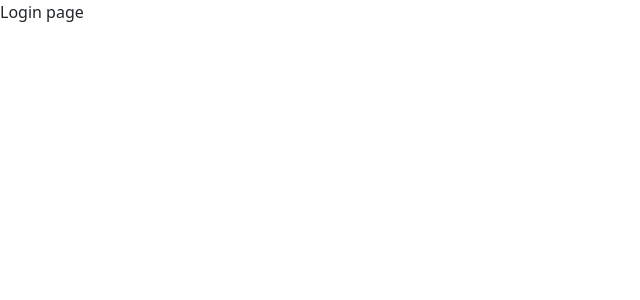
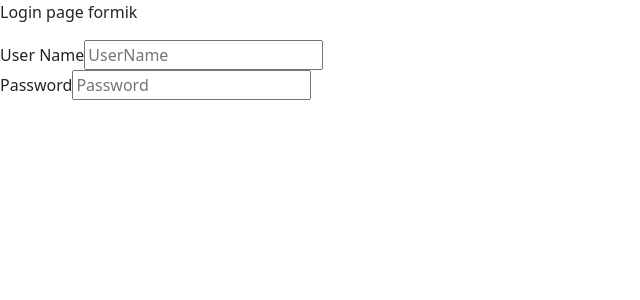
Before and after one commit to FFire/frontend-project-lvl4, a React (Create React App) app: page /login in a window 1280 px wide. Shown: the top 300 px of the page, without its empty margins (0-640 px from the left). Built offline with nearby package versions, Linux system fonts and the light colour scheme.

Commit message:
add: formik and yup fired up

```diff
--- a/src/App.js
+++ /dev/null
@@ -1,18 +0,0 @@
-import { Route, Routes } from "react-router-dom";
-import NotFoundPage from "./pages/NotFoundPage.jsx";
-import LoginPage from "./pages/LoginPage.jsx";
-import MainPage from "./pages/MainPage.jsx";
-
-function App() {
-  return (
-    <div>
-      <Routes>
-        <Route path="/" element={<MainPage />} />
-        <Route path="/login" element={<LoginPage />} />
-        <Route path="*" element={<NotFoundPage />} />
-      </Routes>
-    </div>
-  );
-}
-
-export default App;
--- /dev/null
+++ b/src/components/App.jsx
@@ -0,0 +1,14 @@
+import { Route, Routes } from "react-router-dom";
+import { NotFoundPage } from "../pages/NotFoundPage.jsx";
+import { LoginPage } from "../pages/LoginPage.jsx";
+import { MainPage } from "../pages/MainPage.jsx";
+
+export const App = () => (
+  <div>
+    <Routes>
+      <Route path="/" element={<MainPage />} />
+      <Route path="/login" element={<LoginPage />} />
+      <Route path="*" element={<NotFoundPage />} />
+    </Routes>
+  </div>
+);
--- /dev/null
+++ b/src/components/LoginForm.jsx
@@ -0,0 +1,65 @@
+import { Formik, Form, useField } from "formik";
+import * as Yup from "yup";
+
+const initialValues = {
+  username: "",
+  password: "",
+};
+
+const validationSchema = Yup.object({
+  username: Yup.string()
+    .max(15, "Must be 15 characters or less")
+    .min(4, "Must be 4 characters or more")
+    .required("Required"),
+  password: Yup.string()
+    .max(15, "Must be 15 characters or less")
+    .min(6, "Must be 6 characters or more")
+    .required("Required"),
+});
+
+const onSubmit = (values) => {
+  console.log(values);
+};
+
+const TextInput = ({ label, ...props }) => {
+  const [field, meta] = useField(props);
+
+  return (
+    <>
+      <label htmlFor={props.id || props.name}>{label}</label>
+      <input className="text-input" {...field} {...props} />
+      {meta.touched && meta.error ? (
+        <div className="error">{meta.error}</div>
+      ) : null}
+      <br />
+    </>
+  );
+};
+
+export const LoginForm = (props) => {
+  return (
+    <>
+      <p>Login page formik</p>
+      <Formik
+        initialValues={initialValues}
+        validationSchema={validationSchema}
+        onSubmit={onSubmit}
+      >
+        <Form>
+          <TextInput
+            label="User Name"
+            name="username"
+            type="text"
+            placeholder="UserName"
+          />
+          <TextInput
+            label="Password"
+            name="password"
+            type="text"
+            placeholder="Password"
+          />
+        </Form>
+      </Formik>
+    </>
+  );
+};
--- a/src/index.js
+++ b/src/index.js
@@ -1,12 +1,13 @@
 import React from "react";
 import ReactDOM from "react-dom/client";
+import { App } from "./components/App.jsx";
+import { BrowserRouter } from "react-router-dom";
 import "./styles/style.scss";
-import App from "./App.js";
-import { BrowserRouter } from "react-router-dom";
 
-const root = ReactDOM.createRoot(document.getElementById("root"));
-root.render(
+const getApp = () => (
   <BrowserRouter>
     <App />
   </BrowserRouter>
 );
+
+ReactDOM.createRoot(document.getElementById("root")).render(getApp());
--- a/src/pages/LoginPage.jsx
+++ b/src/pages/LoginPage.jsx
@@ -1,17 +1,7 @@
-import { Formik } from "formik";
+import { LoginForm } from "../components/LoginForm.jsx";
 
-const LoginPage = (props) => {
-  const onSubmit = () => {};
-
-  return (
-    <>
-      <p>Login page</p>
-      <Formik
-        initialValues={{ username: "", password: "" }}
-        onSubmit={onSubmit}
-      ></Formik>
-    </>
-  );
-};
-
-export default LoginPage;
+export const LoginPage = (props) => (
+  <>
+    <LoginForm />
+  </>
+);
--- a/src/pages/MainPage.jsx
+++ b/src/pages/MainPage.jsx
@@ -1,9 +1,7 @@
-const MainPage = () => {
+export const MainPage = () => {
   return (
     <>
       <p>Main page</p>
     </>
   );
 };
-
-export default MainPage;
--- a/src/pages/NotFoundPage.jsx
+++ b/src/pages/NotFoundPage.jsx
@@ -1,11 +1,9 @@
 import { Alert } from "react-bootstrap";
 
-const NotFoundPage = () => {
+export const NotFoundPage = () => {
   return (
     <>
       <Alert variant="primary">404 - Not found page</Alert>
     </>
   );
 };
-
-export default NotFoundPage;
```
